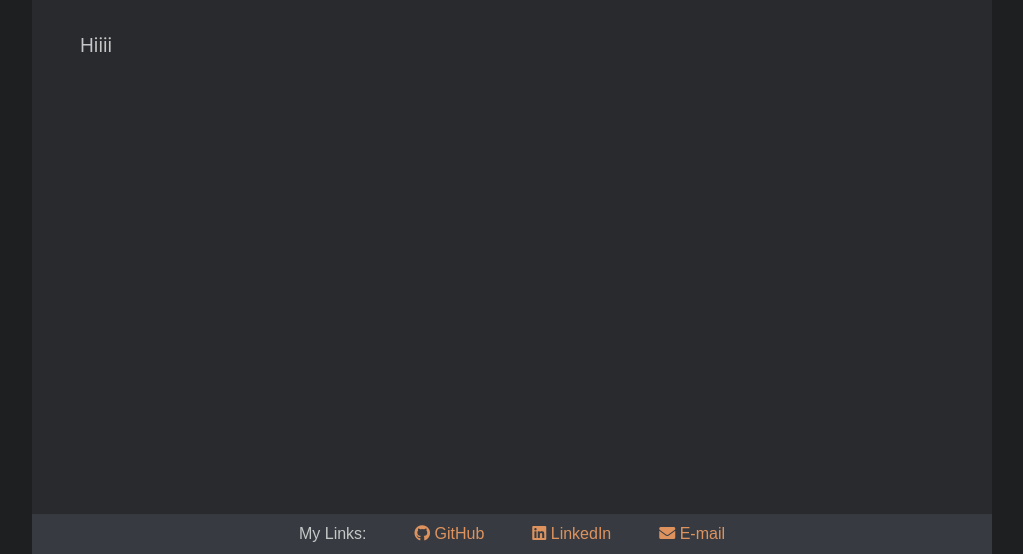
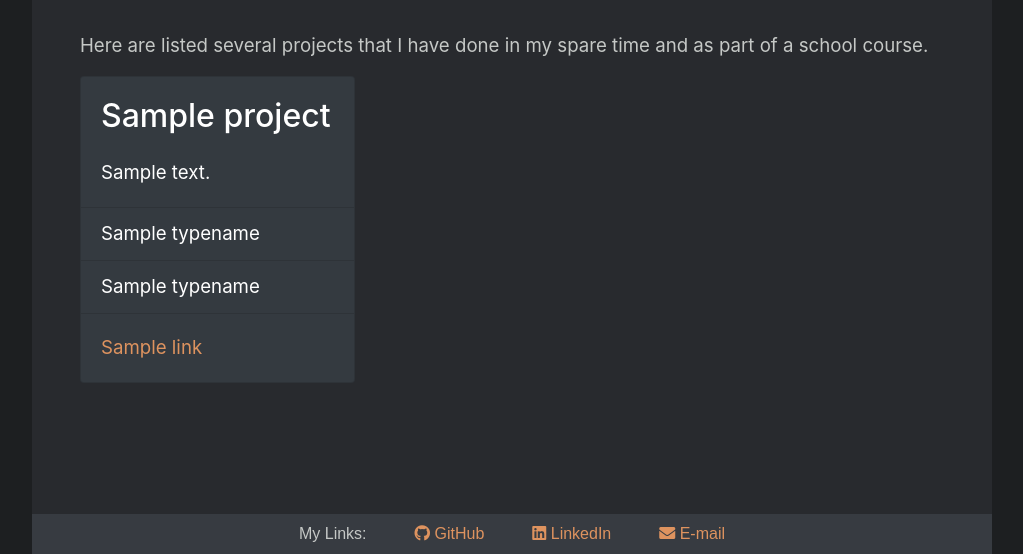
Before and after one commit to Ross65536/PersonalBlog, a Django app: page /projects in a window 1280 px wide. Shown: the part 246-800 px from the top of the page, without its empty margins (128-1151 px from the left). Run offline with Django 3.2, Linux system fonts and the light colour scheme; tables that the repository leaves empty hold one stand-in row (values such as "Sample post"); style sheets or scripts are compiled from the project's sources; some libraries are stand-ins or nearby versions.

Commit message:
Add Project page bootstrap cards

```diff
--- a/personalPages/css/sass/projects.scss
+++ b/personalPages/css/sass/projects.scss
@@ -0,0 +1,6 @@
+
+.card {
+    .card-title {
+        margin-bottom: 1.5rem;
+    }
+}
--- /dev/null
+++ b/personalPages/templates/personalPages/projects/project-cards.html
@@ -0,0 +1,28 @@
+<div class="card-columns">
+    {% for project in projects %}
+    <div class="card text-white bg-dark">
+        <div class="card-body">
+            <h2 class="card-title">{{ project.title | safe | truncatewords_html:10 }}</h2>
+            <p class="card-text">{{ project.description | safe | truncatewords_html:50 }}</p>
+        </div>
+        <ul class="list-group list-group-flush">
+            {% if project.technologies.all.count > 0 %}
+            <li class="list-group-item text-white bg-dark">
+                {% for technology in project.technologies.all %} {{ technology.type_name }} {% endfor %}
+            </li>
+            {% endif %} {% if project.languages.all.count > 0 %}
+            <li class="list-group-item text-white bg-dark">
+                {% for language in project.languages.all %} {{ language.type_name }} {% endfor %}
+            </li>
+            {% endif %}
+        </ul>
+        {% if project.links.all.count > 0 %}
+        <div class="card-body">
+            {% for link in project.links.all %}
+            <a href="{{ link.link }}" class="card-link">{{ link.name }}</a>
+            {% endfor %}
+        </div>
+        {% endif %}
+    </div>
+    {% endfor %}
+</div>
--- a/personalPages/templates/personalPages/projects.html
+++ b/personalPages/templates/personalPages/projects/projects.html
@@ -11,5 +11,8 @@
 {% endblock %}
 
 {% block body %}
-    Hiiii
+    <p>
+    Here are listed several projects that I have done in my spare time and as part of a school course.
+    </p>
+    {% include 'personalPages/projects/project-cards.html' with projects=projects %}
 {% endblock %}
--- a/personalPages/views.py
+++ b/personalPages/views.py
@@ -27,4 +27,4 @@ def projects(request):
         'projects': Project.objects.all()
     }
     context.update(values.BASIC_INFO)
-    return render(request, 'personalPages/projects.html', context)
+    return render(request, 'personalPages/projects/projects.html', context)
```
